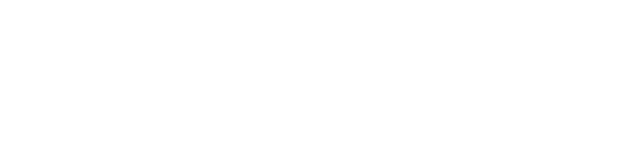
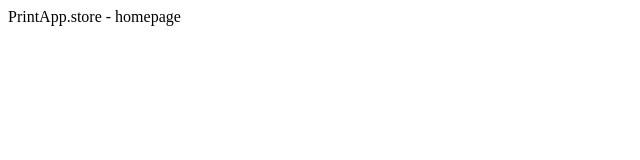
Before and after one commit to vStesh/webster-www, a plain HTML site: page index.html in a window 1280 px wide. Shown: the whole page, without its empty margins (0-640 px from the left). Drawn offline with Linux system fonts and the light colour scheme.

Commit message:
edit index

```diff
--- a/index.html
+++ b/index.html
@@ -2,9 +2,9 @@
 <html lang="en">
 <head>
     <meta charset="UTF-8">
-    <title>Title</title>
+    <title>PrintApp.store - print your photos from clod store, phone, laptop or desktop computer</title>
 </head>
 <body>
-
+PrintApp.store - homepage
 </body>
 </html>
```
